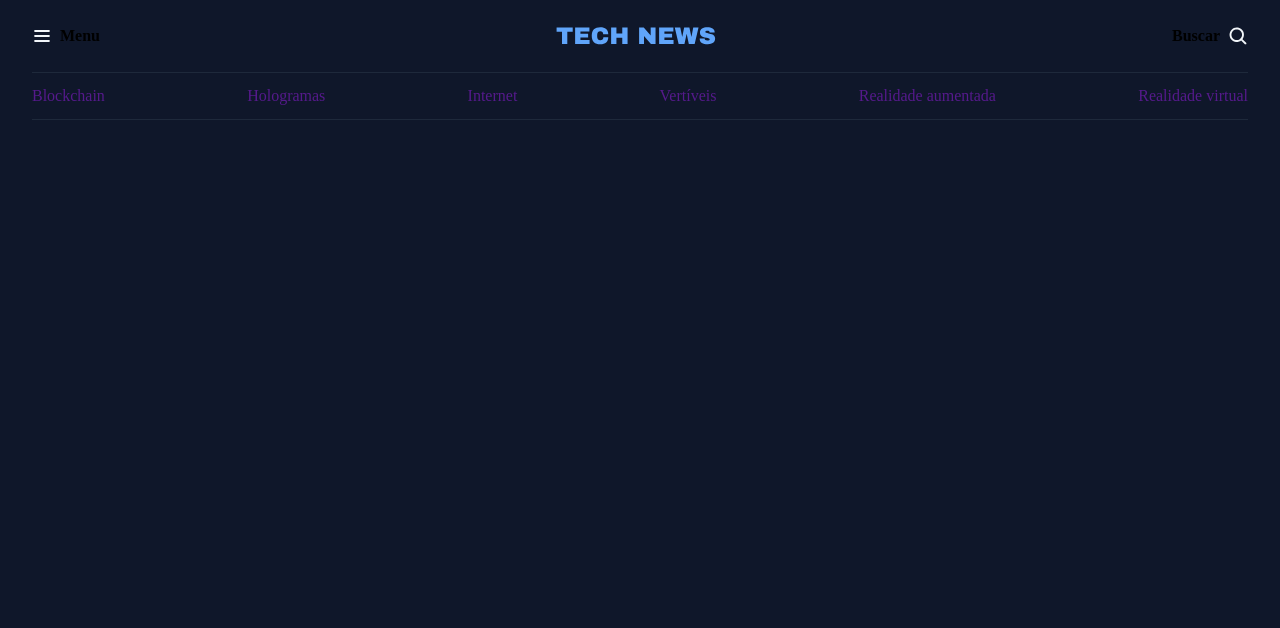
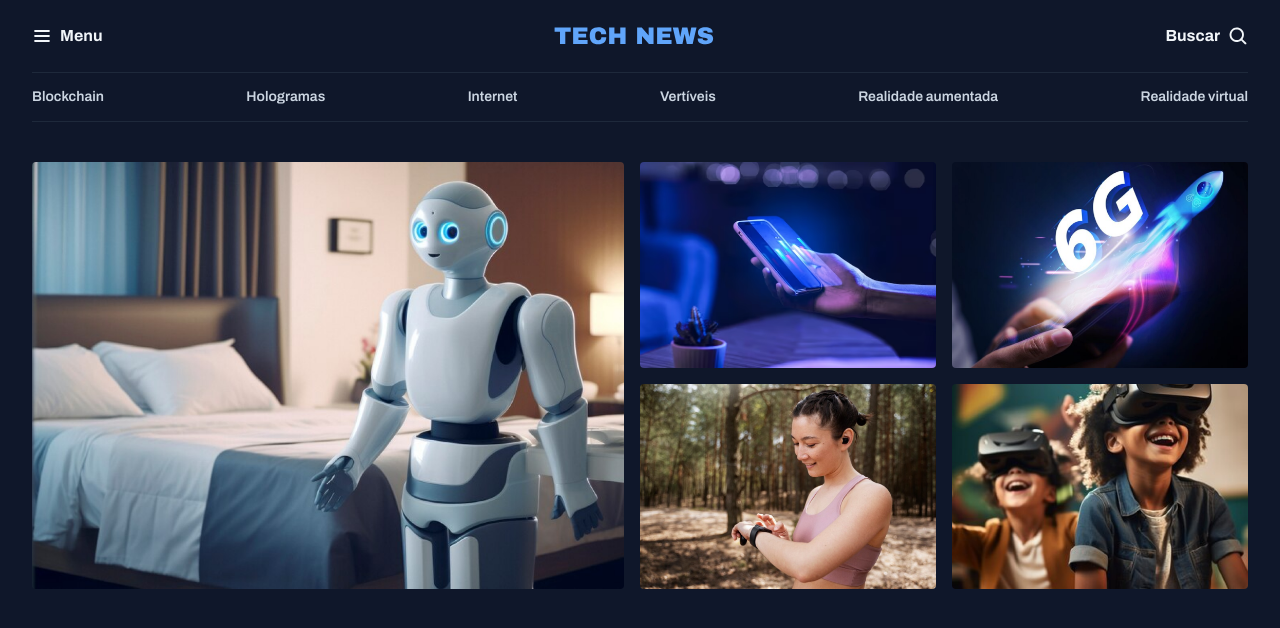
Before and after one commit to igormonfrs/Portal-de-not-cias, a plain HTML site: page index.html in a window 1280 px wide. Drawn offline with Linux system fonts and the light colour scheme.

Commit message:
struct main section

```diff
--- a/index.html
+++ b/index.html
@@ -1,16 +1,16 @@
 <html lang="pt-br">
+
 <head>
   <meta charset="UTF-8" />
   <meta name="viewport" content="width=device-width, initial-scale=1.0" />
   <link rel="preconnect" href="https://fonts.googleapis.com" />
   <link rel="preconnect" href="https://fonts.gstatic.com" crossorigin />
-    <link
-      href="https://fonts.googleapis.com/css2?family=Archivo:ital,wght@0,100..900;1,100..900&display=swap"
-      rel="stylesheet"
-    />
-    <title>Document</title>
+  <link href="https://fonts.googleapis.com/css2?family=Archivo:ital,wght@0,100..900;1,100..900&display=swap"
+    rel="stylesheet" />
+  <title>Portal de notícias</title>
   <link rel="stylesheet" href="/styles/index.css" />
 </head class="container">
+
 <body>
   <header class="container">
     <nav id="primary" class="grid grid-flow-col">
@@ -38,5 +38,32 @@
       <a href="">Realidade virtual</a>
     </nav>
   </header>
+  <main class="grid container">
+    <section id="featured" class="grid grid-flow-col gap-16">
+      <div>
+        <img src="assets/images/Image 01.png" alt="">
+      </div>
+
+      <div class="grid grid-cols-2 gap-16">
+        <div>
+          <img src="assets/images/Image 02.png" alt="">
+        </div>
+
+        <div>
+          <img src="assets/images/Image 03.png" alt="">
+        </div>
+
+        <div>
+          <img src="assets/images/Image 04.png" alt="">
+        </div>
+
+        <div>
+          <img src="assets/images/Image 05.png" alt="">
+        </div>
+
+    </section>
+  </main>
+
 </body>
+
 </html>
--- a/styles/global.css
+++ b/styles/global.css
@@ -27,11 +27,28 @@
 
 body {
   background: var(--bg-color, #0f172a);
-  font: var(--font-family);
+  font: var(--text);
+  color: var(--text-color-primary);
 }
 
-a:hover{
+a {
+  font: var(--text-span);
+  color: var(--text-color-secondary)
+}
+
+a:hover {
   color: var(--brand-color-light);
+}
+
+h1,
+h2,
+h3 {
+  font: inherit;
+}
+
+img {
+  max-width: 100%;
+
 }
 
 .container {
@@ -40,12 +57,6 @@ a:hover{
   margin-inline: auto;
 }
 
-/* utility first */
-
-.grid {
-  display: grid;
+main {
+  margin-top: 40px;
 }
-
-.grid-flow-col {
-  grid-auto-flow: column;
-}
--- /dev/null
+++ b/styles/header.css
@@ -0,0 +1,25 @@
+#primary {
+  padding-block: 20px;
+
+  div {
+    display: flex;
+    align-items: center;
+    gap: 8px;
+  }
+
+  /* nasting css */
+  div:nth-child(2) {
+    margin-inline: auto;
+  }
+
+  div:nth-child(3) {
+    justify-self: end;
+  }
+}
+
+#secondary {
+  padding-block: 14px;
+  border: solid 1px var(--stroke-color);
+  border-inline: none;
+  justify-content: space-between;
+}
--- a/styles/index.css
+++ b/styles/index.css
@@ -1,27 +1,4 @@
 @import url(global.css);
-
-#primary {
-  padding-block: 20px;
-
-  div {
-    display: flex;
-    align-items: center;
-    gap: 8px;
-  }
-
-  /* nasting css */
-  div:nth-child(2) {
-    margin-inline: auto;
-  }
-
-    div:nth-child(3) {
-      justify-self: end;
-    }
-}
-
-#secondary {
-  padding-block: 14px;
-  border: solid 1px var(--stroke-color);
-  border-inline: none;
-  justify-content: space-between;
-}
+@import url(header.css);
+@import url(utility.css);
+@import url(sections.css);
--- /dev/null
+++ b/styles/sections.css
@@ -0,0 +1,7 @@
+#featured {
+img {
+  height: 100%;
+  object-fit: cover;
+  border-radius: 4px;
+}
+}
--- /dev/null
+++ b/styles/utility.css
@@ -0,0 +1,17 @@
+/* utility first */
+
+.grid {
+  display: grid;
+}
+
+.grid-flow-col {
+  grid-auto-flow: column;
+}
+
+.grid-cols-2 {
+  grid-template-columns: 1fr 1fr;
+}
+
+.gap-16 {
+  gap: 16px;
+}
```
Lines whose indentation alone changed are shown as unchanged.
